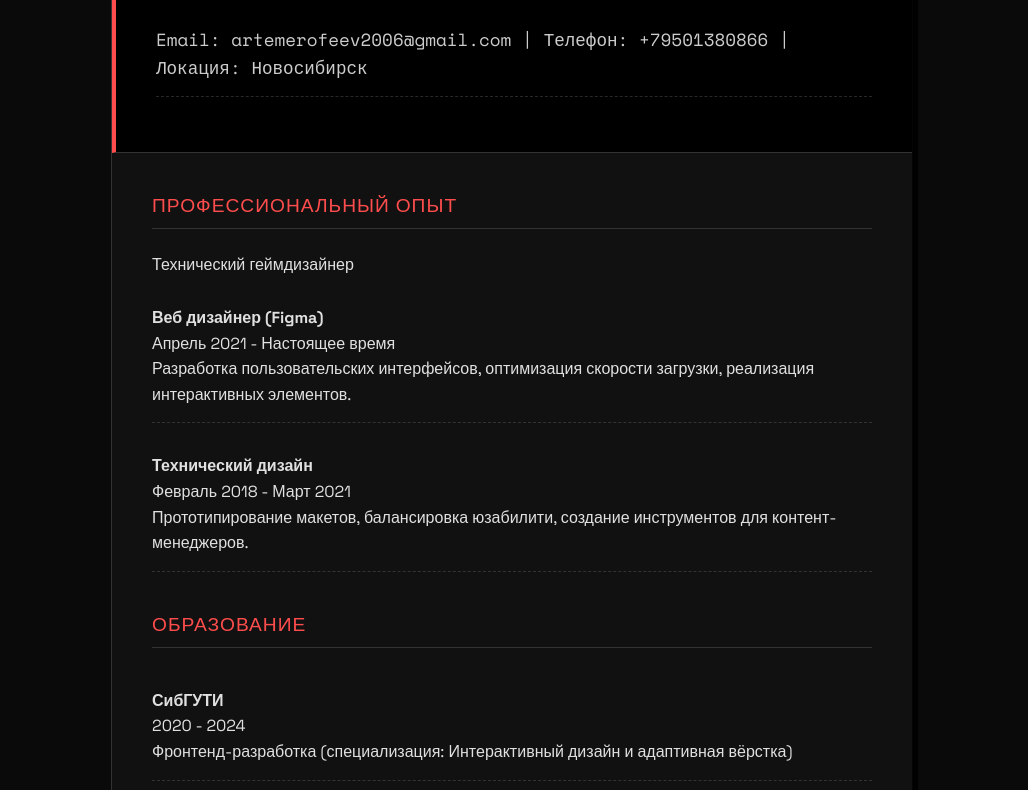
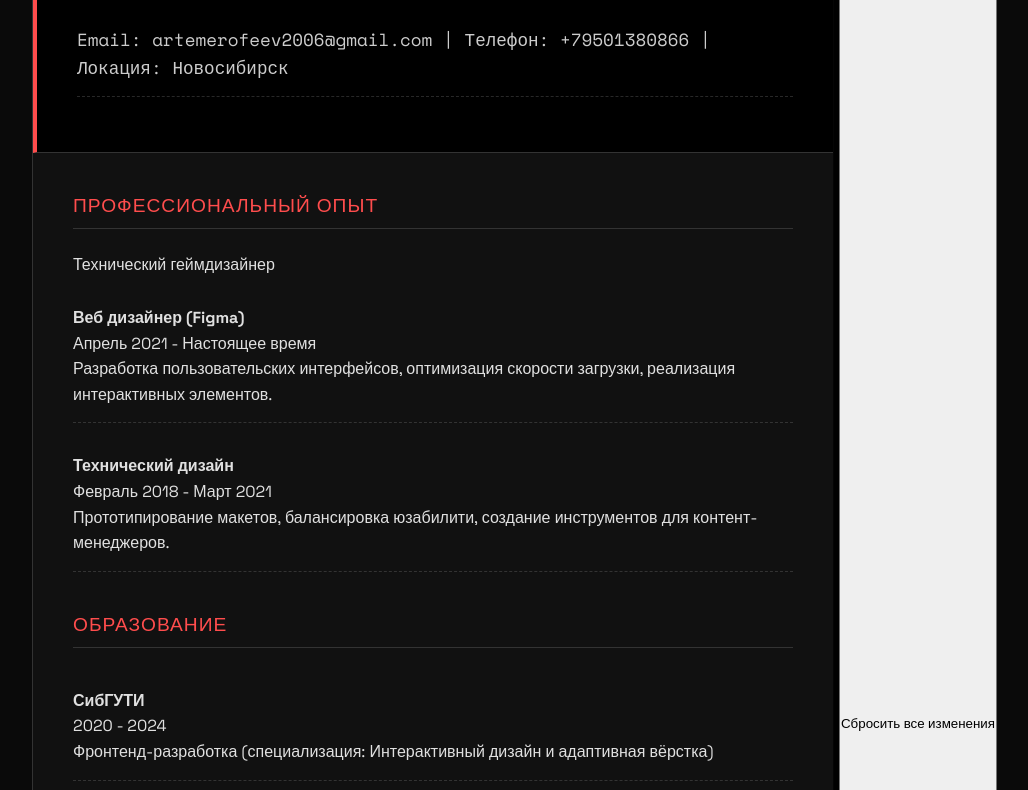
Before and after one commit to artem951/artem951.github.io, a plain HTML site: page index.html in a window 1280 px wide. Shown: the part 176-966 px from the top of the page, without its empty margins (125-1153 px from the left). Drawn offline with nearby package versions, Linux system fonts and the light colour scheme.

Commit message:
Update index.html

```diff
--- a/index.html
+++ b/index.html
@@ -51,6 +51,9 @@
     <div class="loader" id="loader">
         <div class="spinner"></div>
     </div>
+    <button onclick="localStorage.clear();location.reload()">
+    Сбросить все изменения
+</button>
 
     <script src="script.js"></script>
 </body>
```
